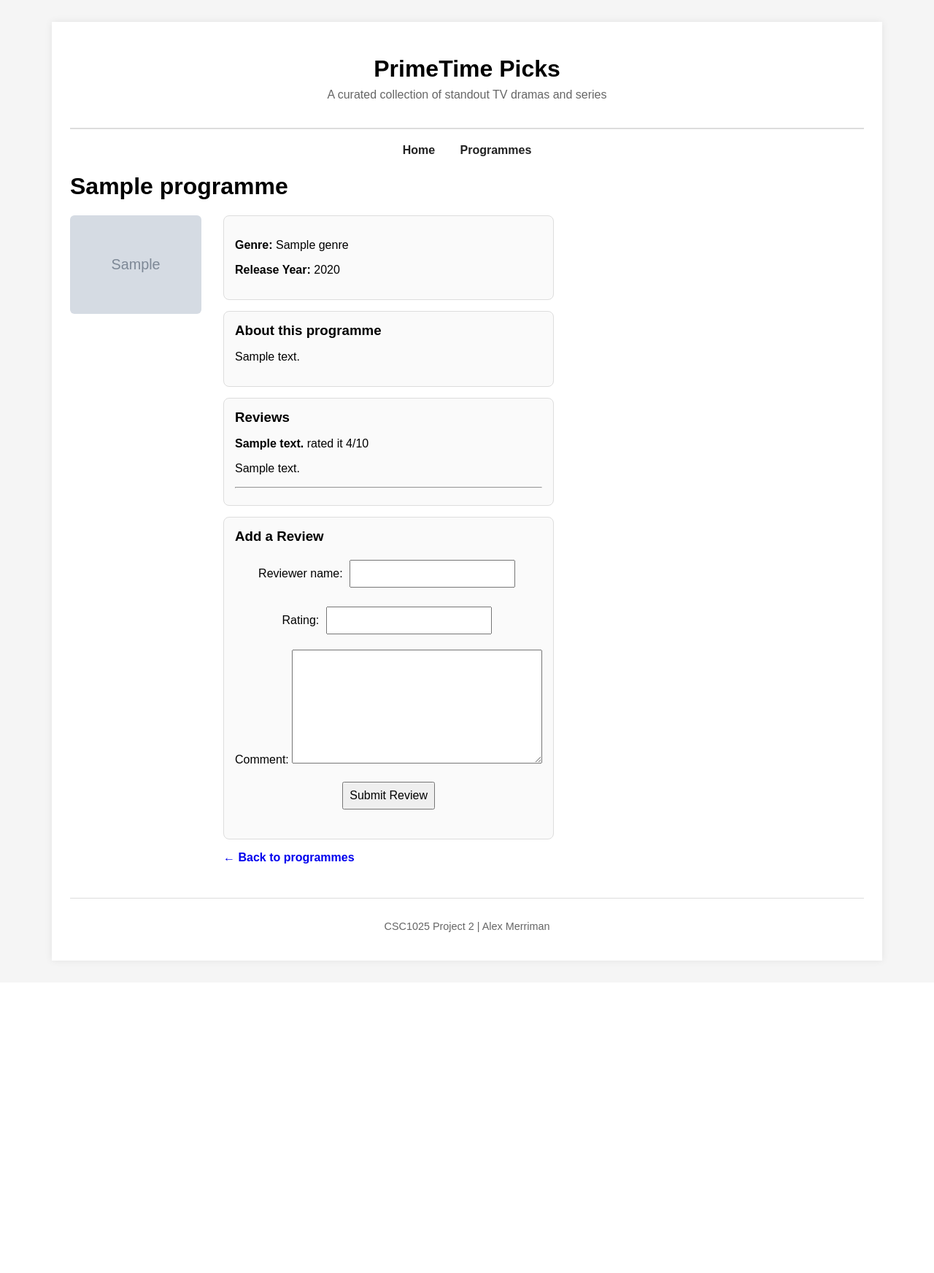
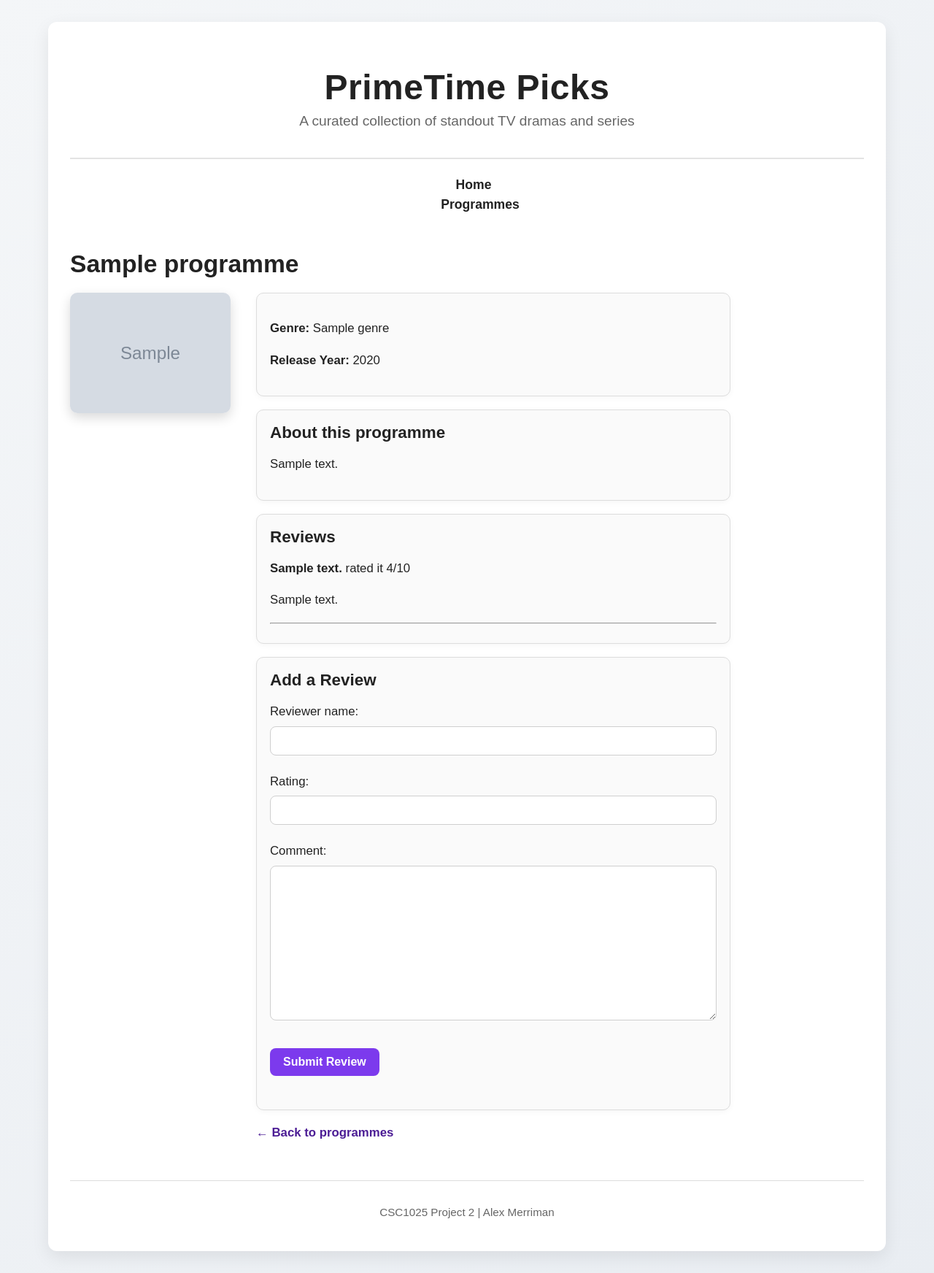
Before and after one commit to alexmerriman/primetime-picks, a Django app: page /programmes/1/ in a window 1280 px wide. Shown: the whole page at 73% size. Before the commit the page ends 1321 px from the top, so only its background shows below. Run offline with Django 5.2, Linux system fonts and the light colour scheme; tables that the repository leaves empty hold one stand-in row (values such as "Sample post"); grey boxes marked "Sample" are stand-in pictures.

Commit message:
Improved full site styling and layout polished using previous advanced web design skills

```diff
--- a/static/main.css
+++ b/static/main.css
@@ -1,36 +1,41 @@
 body {
-    background-color: #f5f5f5;
+    background: linear-gradient(135deg, #f4f6f8, #e9edf2);
     font-family: Arial, sans-serif;
     margin: 0;
     padding: 0;
+    color: #222;
 }
 
 .wrapper {
     width: 85%;
-    max-width: 1100px;
+    max-width: 1150px;
     margin: 30px auto;
-    background-color: white;
-    padding: 25px;
-    box-shadow: 0 0 10px rgba(0, 0, 0, 0.08);
+    background-color: #ffffff;
+    padding: 30px;
+    box-shadow: 0 8px 24px rgba(0, 0, 0, 0.08);
+    border-radius: 12px;
 }
 
 .site-header {
     text-align: center;
     padding-bottom: 20px;
-    border-bottom: 2px solid #ddd;
+    border-bottom: 2px solid #e3e3e3;
 }
 
 .site-header h1 {
     margin-bottom: 8px;
+    font-size: 3rem;
+    letter-spacing: 0.5px;
 }
 
 .site-header p {
     margin-top: 0;
     color: #666;
+    font-size: 1.2rem;
 }
 
 .site-nav {
-    margin: 20px 0;
+    margin: 25px 0;
     text-align: center;
 }
 
@@ -38,99 +43,132 @@ body {
     text-decoration: none;
     color: #222;
     font-weight: bold;
-    margin: 0 15px;
+    margin: 0 18px;
+    font-size: 1.1rem;
+    position: relative;
+    transition: color 0.2s ease;
 }
 
 .site-nav a:hover {
-    text-decoration: underline;
+    color: #7c3aed;
+}
+
+.site-nav a::after {
+    content: "";
+    display: block;
+    width: 0;
+    height: 2px;
+    background: #7c3aed;
+    transition: width 0.25s ease;
+    margin: 4px auto 0;
+}
+
+.site-nav a:hover::after {
+    width: 100%;
 }
 
 .site-main {
-    margin-top: 20px;
+    margin-top: 25px;
+}
+
+.site-main h1,
+.site-main h2 {
+    font-size: 2.1rem;
+    margin-bottom: 20px;
+}
+
+.site-main h3 {
+    font-size: 1.4rem;
+    margin-bottom: 12px;
+}
+
+.site-main p {
+    line-height: 1.6;
+    font-size: 1.05rem;
 }
 
 .site-footer {
-    margin-top: 30px;
-    padding-top: 15px;
+    margin-top: 35px;
+    padding-top: 18px;
     border-top: 1px solid #ddd;
     text-align: center;
     color: #666;
-    font-size: 0.9em;
+    font-size: 0.95em;
 }
 
-.detail-container {
-    display: flex;
-    gap: 30px;
-    align-items: flex-start;
-    margin-top: 20px;
-}
-
-.detail-image img {
-    width: 180px;
-    height: auto;
-    border-radius: 6px;
-}
-
-.detail-info {
-    max-width: 600px;
-}
-
-.table-image {
-    width: 70px;
-    height: auto;
-}
-
-table {
-    border-collapse: collapse;
-    width: 100%;
-    margin-top: 15px;
-}
-
-th, td {
-    border: 1px solid #ccc;
-    padding: 10px;
-    text-align: left;
-    vertical-align: top;
-}
-
-th {
-    background-color: #f0f0f0;
-}
-
+/* Homepage cards */
 .featured-grid {
     display: flex;
     justify-content: center;
-    gap: 25px;
+    gap: 28px;
     flex-wrap: wrap;
-    margin-top: 20px;
+    margin-top: 25px;
 }
 
 .programme-card {
-    width: 220px;
+    width: 240px;
     text-align: center;
+    background: #fafafa;
+    border: 1px solid #e3e3e3;
+    border-radius: 12px;
+    padding: 14px;
+    box-shadow: 0 4px 12px rgba(0, 0, 0, 0.05);
+    transition: transform 0.2s ease, box-shadow 0.2s ease;
+}
+
+.programme-card:hover {
+    transform: translateY(-6px);
+    box-shadow: 0 10px 24px rgba(0, 0, 0, 0.12);
+}
+
+.programme-card a {
+    text-decoration: none;
+    color: #4c1d95;
+    font-weight: bold;
+}
+
+.programme-card a:hover {
+    text-decoration: underline;
 }
 
 .programme-card img {
     width: 100%;
-    height: 320px;
+    height: 340px;
     object-fit: cover;
-    border-radius: 6px;
+    border-radius: 8px;
     display: block;
-    margin: 0 auto;
+    margin: 0 auto 12px;
 }
 
-.programme-card h3 {
-    margin-top: 10px;
-    font-size: 1rem;
+/* Detail page */
+.detail-container {
+    display: flex;
+    gap: 35px;
+    align-items: flex-start;
+    margin-top: 20px;
+    flex-wrap: wrap;
+}
+
+.detail-image img {
+    width: 220px;
+    height: auto;
+    border-radius: 10px;
+    box-shadow: 0 6px 16px rgba(0, 0, 0, 0.15);
+}
+
+.detail-info {
+    max-width: 650px;
+    flex: 1;
 }
 
 .info-card,
 .description-card {
     background-color: #fafafa;
     border: 1px solid #ddd;
-    border-radius: 8px;
-    padding: 15px;
-    margin-bottom: 15px;
+    border-radius: 10px;
+    padding: 18px;
+    margin-bottom: 18px;
+    box-shadow: 0 2px 8px rgba(0, 0, 0, 0.04);
 }
 
 .description-card h3 {
@@ -141,21 +179,117 @@ th {
 .back-link a {
     font-weight: bold;
     text-decoration: none;
+    color: #4c1d95;
 }
 
 .back-link a:hover {
     text-decoration: underline;
 }
 
+/* Forms */
 form {
-    margin-bottom: 20px;
-    text-align: center;
+    margin-bottom: 22px;
 }
 
 form input,
 form select,
+form textarea,
 form button {
-    padding: 8px;
-    margin: 5px;
-    font-size: 1em;
+    padding: 10px;
+    margin: 6px 0;
+    font-size: 1rem;
+    border: 1px solid #cfcfcf;
+    border-radius: 8px;
+    width: 100%;
+    box-sizing: border-box;
 }
+
+form textarea {
+    min-height: 140px;
+    resize: vertical;
+}
+
+form button {
+    background-color: #7c3aed;
+    color: white;
+    font-weight: bold;
+    border: none;
+    cursor: pointer;
+    width: auto;
+    padding: 10px 18px;
+    transition: background-color 0.2s ease;
+}
+
+form button:hover {
+    background-color: #5b21b6;
+}
+
+/* Table */
+table {
+    border-collapse: collapse;
+    width: 100%;
+    margin-top: 18px;
+    background: white;
+    border-radius: 10px;
+    overflow: hidden;
+}
+
+th,
+td {
+    border: 1px solid #ddd;
+    padding: 12px;
+    text-align: left;
+    vertical-align: top;
+}
+
+th {
+    background-color: #f3f0ff;
+    color: #222;
+    font-size: 1rem;
+}
+
+tr:nth-child(even) {
+    background-color: #fafafa;
+}
+
+tr:hover {
+    background-color: #f5f3ff;
+}
+
+.table-image {
+    width: 85px;
+    height: 120px;
+    object-fit: cover;
+    border-radius: 6px;
+    display: block;
+}
+
+/* General links */
+a {
+    color: #4c1d95;
+}
+
+a:hover {
+    color: #6d28d9;
+}
+
+/* Responsive */
+@media (max-width: 900px) {
+    .wrapper {
+        width: 92%;
+        padding: 20px;
+    }
+
+    .detail-container {
+        flex-direction: column;
+        align-items: center;
+    }
+
+    .detail-info {
+        max-width: 100%;
+    }
+
+    .site-header h1 {
+        font-size: 2.4rem;
+    }
+}
```
